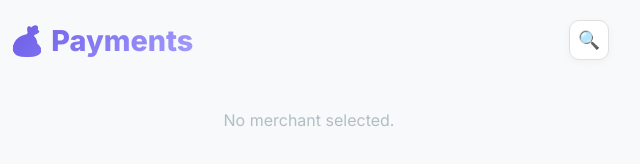
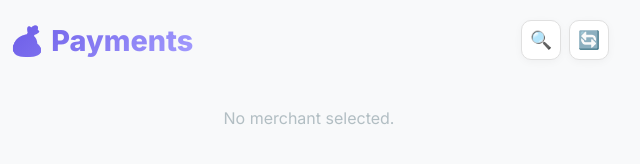
Before and after one commit to Mp121312/Bharatpe-, a website: page index.html in a window 1280 px wide. Shown: the full height of the page, 331-971 px from the left. Drawn offline with Linux system fonts and the light colour scheme.

Commit message:
Refactor header margin and enhance button accessibility
Updated margin for header and added titles to buttons.

```diff
--- a/index.html
+++ b/index.html
@@ -35,7 +35,7 @@ body {
 /* Header */
 .header {
     display: flex; align-items: center; justify-content: space-between;
-    margin-bottom: 20px;
+    margin-bottom: 18px;
 }
 .header h1 {
     font-size: 1.8rem; font-weight: 800;
@@ -56,7 +56,7 @@ body {
 }
 .icon-btn:hover { background: var(--primary-light); border-color: var(--primary); }
 
-/* Filter panel */
+/* Filter panel (hidden by default) */
 .filter-panel {
     background: white;
     border-radius: var(--radius);
@@ -142,7 +142,8 @@ body {
     <div class="header">
         <h1>💰 Payments</h1>
         <div class="icons">
-            <button class="icon-btn" onclick="toggleFilter()">🔍</button>
+            <button class="icon-btn" onclick="toggleFilter()" title="Filter">🔍</button>
+            <button class="icon-btn" onclick="reloadPage()" title="Refresh">🔄</button>
         </div>
     </div>
 
@@ -262,6 +263,10 @@ function toggleFilter() {
     document.getElementById('filterPanel').classList.toggle('show');
 }
 
+function reloadPage() {
+    loadPage(currentPage);
+}
+
 // Auto load
 if (merchantId && token && cookies) {
     loadPage(0);
```
